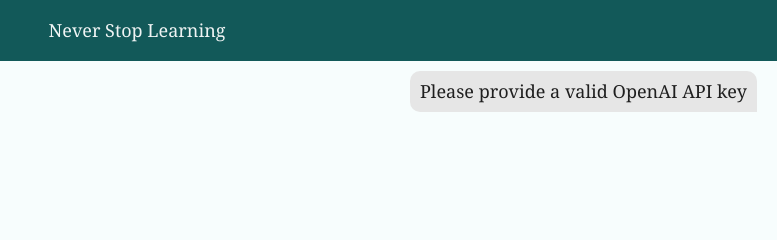
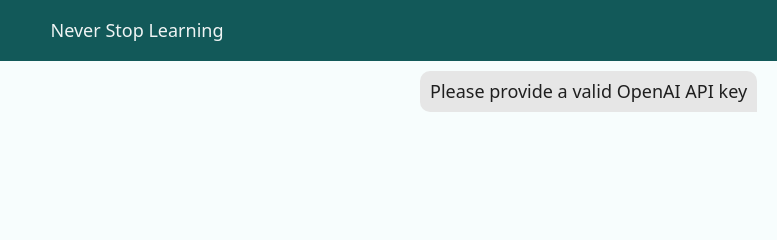
Before and after one commit to tiagosimoes/FasterChatGPT, a plain HTML site: page index.html in a window 1280 px wide. Shown: the top 240 px of the page, 503-1280 px from the left. Drawn offline with nearby package versions, Linux system fonts and the light colour scheme.

Commit message:
Update index.html

```diff
--- a/index.html
+++ b/index.html
@@ -38,7 +38,7 @@
     }
 
     body {
-      font-family: georgia, system-ui, -apple-system, BlinkMacSystemFont, 'Segoe UI', Roboto, Oxygen, Ubuntu, Cantarell, 'Open Sans', 'Helvetica Neue', sans-serif;
+      font-family: system-ui, -apple-system, BlinkMacSystemFont, 'Segoe UI', Roboto, Oxygen, Ubuntu, Cantarell, 'Open Sans', 'Helvetica Neue', sans-serif;
       font-size: large;
     }
 
```
